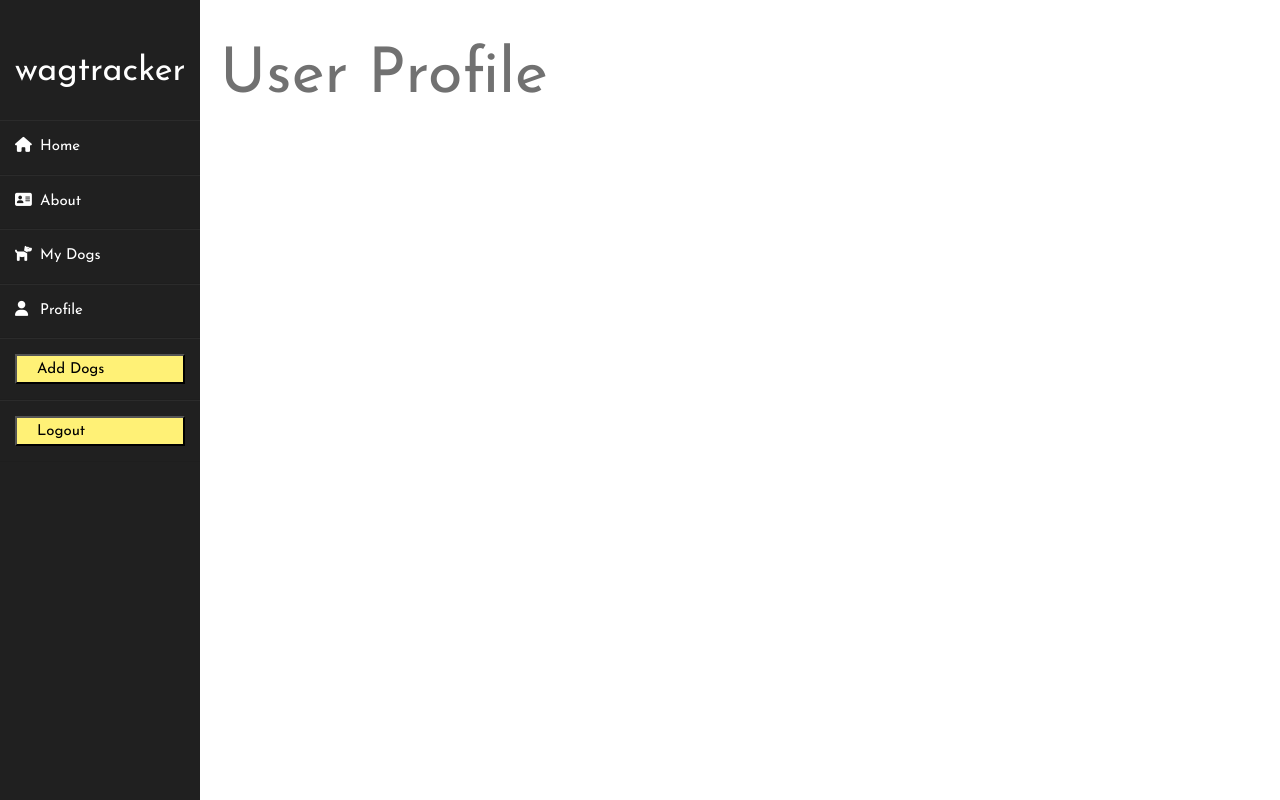
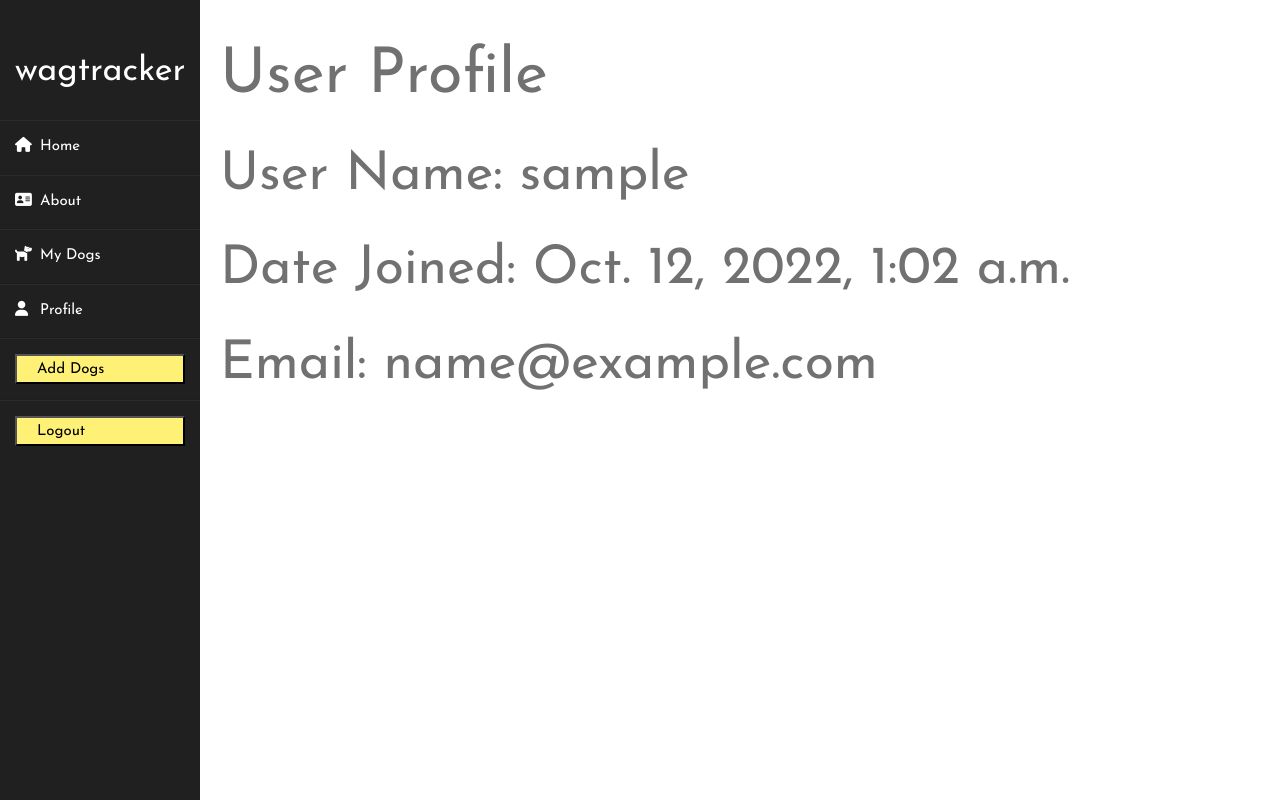
Before and after one commit to redsn/dog-walking-crm, a Django app: page /profile/ in a window 1280 px wide. Run offline with Django 4.2, Linux system fonts and the light colour scheme; the visitor is signed in with stand-in values (Sample User, id 1); some libraries are stand-ins or nearby versions.

Commit message:
navbar has profile url, starting signupform updates

```diff
--- a/main_app/templates/base.html
+++ b/main_app/templates/base.html
@@ -24,7 +24,7 @@
                 <li><a href="{% url 'about' %}"><i class="fas fa-address-card"></i>About</a></li>
                 {% if user.is_authenticated %}
                 <li><a href="{% url 'dog_index' %}"><i class="fas fa-dog"></i>My Dogs</a></li>
-                <li><a href=""><i class="fas fa-user"></i>Profile</a></li>
+                <li><a href="{% url 'user-profile' %}"><i class="fas fa-user"></i>Profile</a></li>
                 <li><button class='yellow lighten-2'><a href="{% url 'dog_create' %}" class="black-text text-darken-2">Add Dogs</a></button></li>
                 <li><button class='yellow lighten-2'><a href="{% url 'logout' %}" class="black-text text-darken-2">Logout</a></button></li>
                 {% else %}
--- a/main_app/templates/users/profile.html
+++ b/main_app/templates/users/profile.html
@@ -2,4 +2,7 @@
 
 {% block content %}
   <h1>User Profile</h1>
+  <h2>User Name: {{user.username}}</h2>
+  <h2>Date Joined: {{ user.date_joined }}</h2>
+  <h2>Email: {{ user.email }}</h2>
 {% endblock %}
```
Also changed, not shown: main_app/forms.py (+13 -0 lines).
